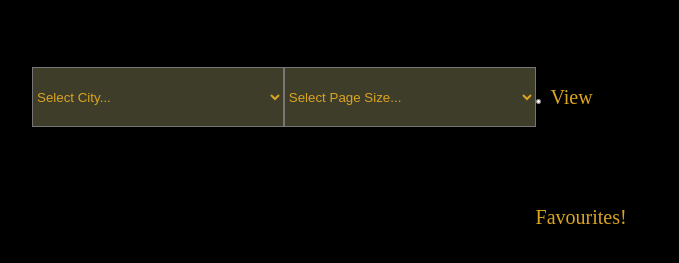
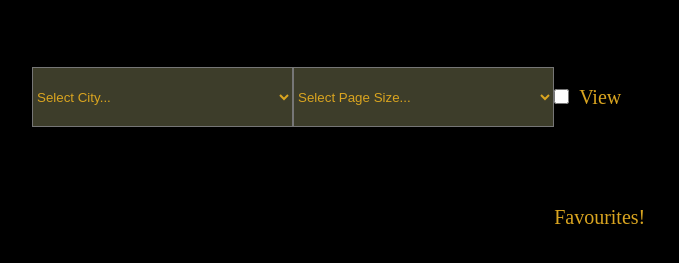
Before and after one commit to kumarabhinav75/BankSearchApp, a plain HTML site: page index.html in a window 1280 px wide. Shown: the part 175-438 px from the top of the page, without its empty margins (292-971 px from the left). Drawn offline with Linux system fonts and the light colour scheme.

Commit message:
style fixes specific to Chrome

```diff
--- a/css/style.css
+++ b/css/style.css
@@ -121,8 +121,8 @@ input:hover, select:hover, button:hover {
 }
 
 .tooltip {
-position: relative;
 display: inline-block;
+width: 20%;
 border-bottom: 1px dotted black; /* If you want dots under the hoverable text */
 }
 
@@ -158,8 +158,8 @@ visibility: visible;
 
 
 #fav-checkbox {
-    height:5px;
-    width: 5px;
+    height:15px;
+    width: 15px;
     display: inline-block;
     line-height: 120px;
 }
```
